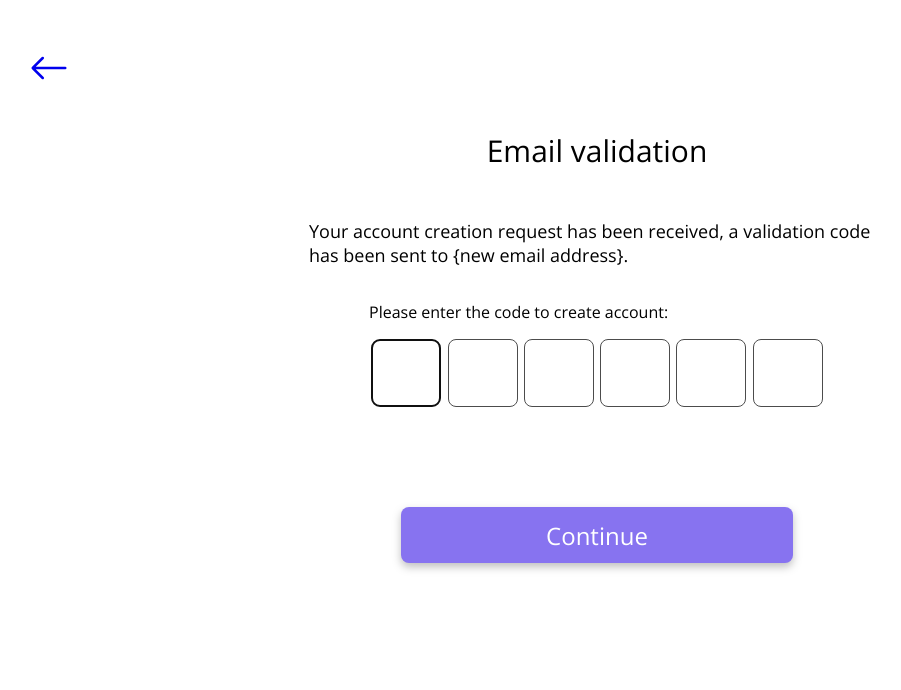
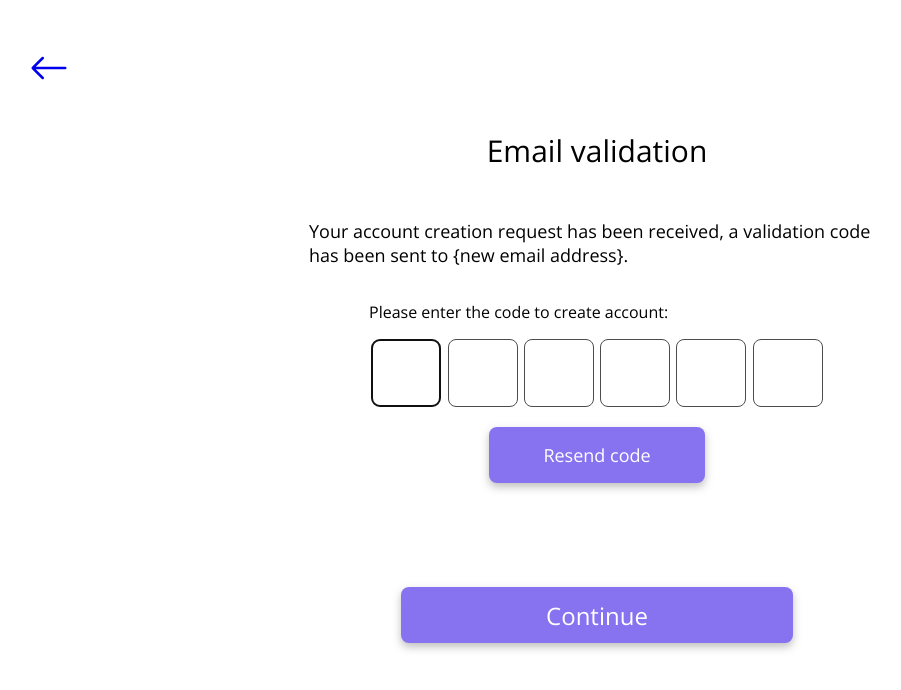
Before and after one commit to fechad/social-media-app, a React (Create React App) app in the folder client/: page /Sign-up/confirmation in a window 1280 px wide. Shown: the top 690 px of the page, without its empty margins (43-944 px from the left). Built offline with nearby package versions, Linux system fonts and the light colour scheme.

Commit message:
Login works

```diff
--- a/client/src/pages/Discover.tsx
+++ b/client/src/pages/Discover.tsx
@@ -9,16 +9,18 @@ const Discover = () => {
 
 
     let navigate = useNavigate();
-    function  getUserName(){
+    function  getUserName() {
         const auth = getAuth();
         const user = auth.currentUser;
-        return user?.displayName;
+        return user!.email
+
     }
 
     function signOutOfWebsite(){
         const auth = getAuth(app);
         signOut(auth).then(() => {
             // Sign-out successful.
+            alert('Signed out');
             navigate("/", { replace: true });
           }).catch((error) => {
             // An error happened.
@@ -27,7 +29,7 @@ const Discover = () => {
 
   return (
     <div>
-        <Text type='H1' content={`Welcome to our app ${getUserName}`} />
+        <Text type='H1' content={`Welcome to our app ${getUserName()}`} />
         <Button text='Sign out' fct={signOutOfWebsite} />
     </div>
   )
--- a/client/src/pages/sign-up/Confirmation.tsx
+++ b/client/src/pages/sign-up/Confirmation.tsx
@@ -4,9 +4,30 @@ import Button from '../../components/Button'
 import CodeInput from '../../components/CodeInput'
 import Text from '../../components/Text'
 import '../../styles/Confirmation.css'
+import {app} from '../../firebaseConfig'
+import {getAuth, applyActionCode} from "firebase/auth"
 
 function print(){
   console.log('Sent the code')
+}
+
+const resendCode = () => {
+  const auth = getAuth(app);
+  const actionCode = '123456'
+  applyActionCode(auth, actionCode).then((resp) => {
+    // Email address has been verified.
+
+    // TODO: Display a confirmation message to the user.
+    // You could also provide the user with a link back to the app.
+
+    // TODO: If a continue URL is available, display a button which on
+    // click redirects the user back to the app via continueUrl with
+    // additional state determined from that URL's parameters.
+  }).catch((error) => {
+    // Code is invalid or expired. Ask the user to verify their email address
+    // again.
+  });
+
 }
 
 const Confirmation = () => {
@@ -22,7 +43,12 @@ const Confirmation = () => {
           <Text content='Please enter the code to create account:' />
           <CodeInput role={print}/>
         </section>
-        <Button textType='H2' text='Continue' url='/User/ProfileSetup' />
+        <section className='ResendCodeSection'>
+          <Button textType='H3' text='Resend code' fct={resendCode}/>
+        </section>
+        <section className='ContinueSection'>
+          <Button textType='H2' text='Continue' url='/User/ProfileSetup' />
+        </section>
       </div>
     </div>
   )
--- a/client/src/pages/sign-up/Credentials.tsx
+++ b/client/src/pages/sign-up/Credentials.tsx
@@ -6,7 +6,7 @@ import TextInput from '../../components/TextInput'
 import Button from '../../components/Button'
 import { FcGoogle } from 'react-icons/fc'
 import {app} from '../../firebaseConfig'
-import { getAuth, createUserWithEmailAndPassword, GoogleAuthProvider, signInWithPopup} from "firebase/auth";
+import { getAuth, createUserWithEmailAndPassword, GoogleAuthProvider, signInWithPopup, sendEmailVerification} from "firebase/auth";
 import { useNavigate } from "react-router-dom";
 
 const Credentials = () => {
@@ -23,6 +23,11 @@ const Credentials = () => {
       // Signed in
       const user = userCredential.user;
       console.log(user)
+      sendEmailVerification(user)
+      .then(() => {
+        alert('Email sent')
+      });
+
       navigate("/Sign-up/confirmation", { replace: true });
       // ...
     })
--- a/client/src/styles/Confirmation.css
+++ b/client/src/styles/Confirmation.css
@@ -38,7 +38,12 @@
     margin-left: 4px;
 }
 
-.ConfirmationContainer .ButtonComponent{
+.ConfirmationContainer .ContinueSection .ButtonComponent{
     margin-top: 104px;
     width:  376px;
 }
+
+.ConfirmationContainer .ResendCodeSection .ButtonComponent{
+    margin-top: 24px;
+    width: 200px;
+}
```
